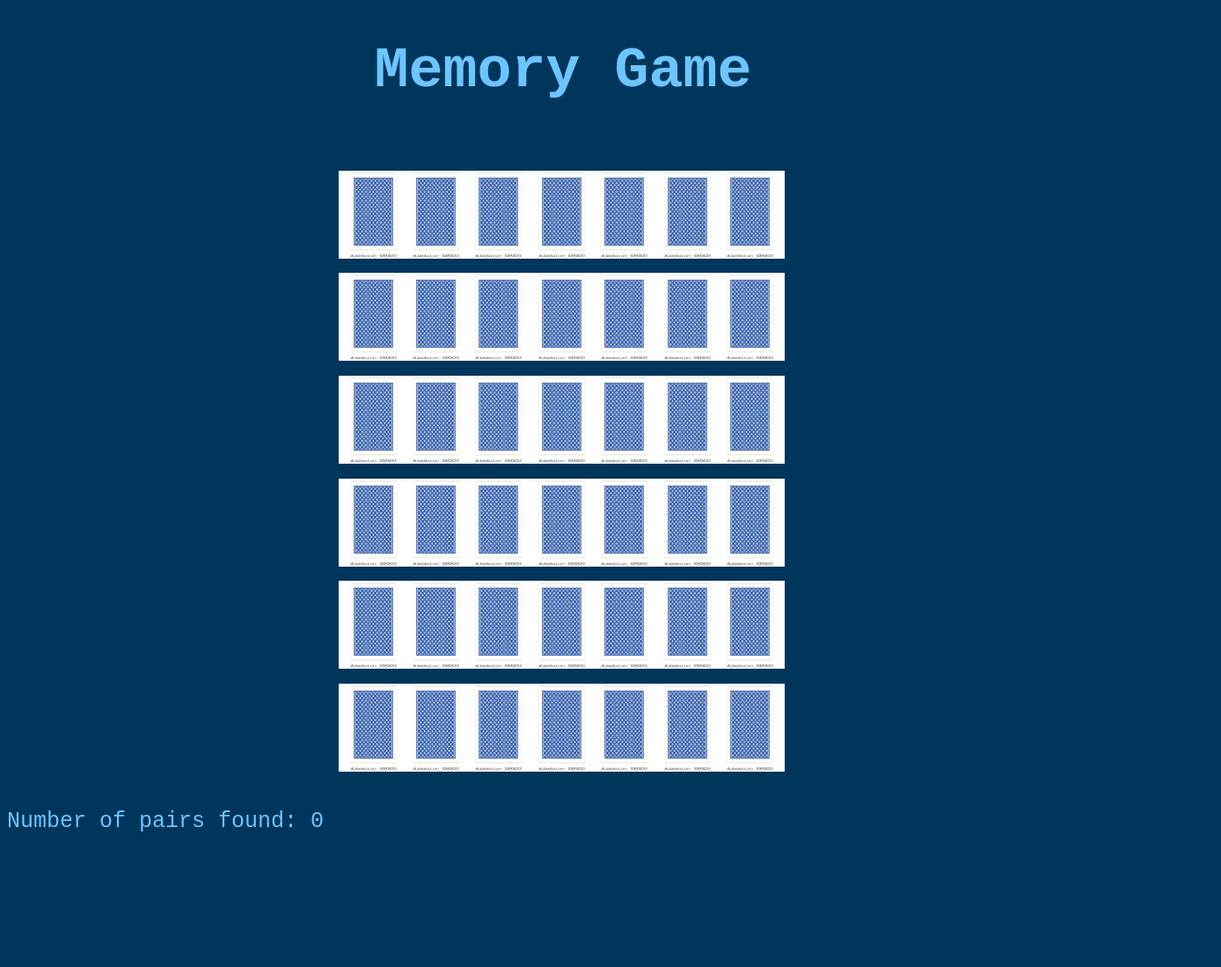
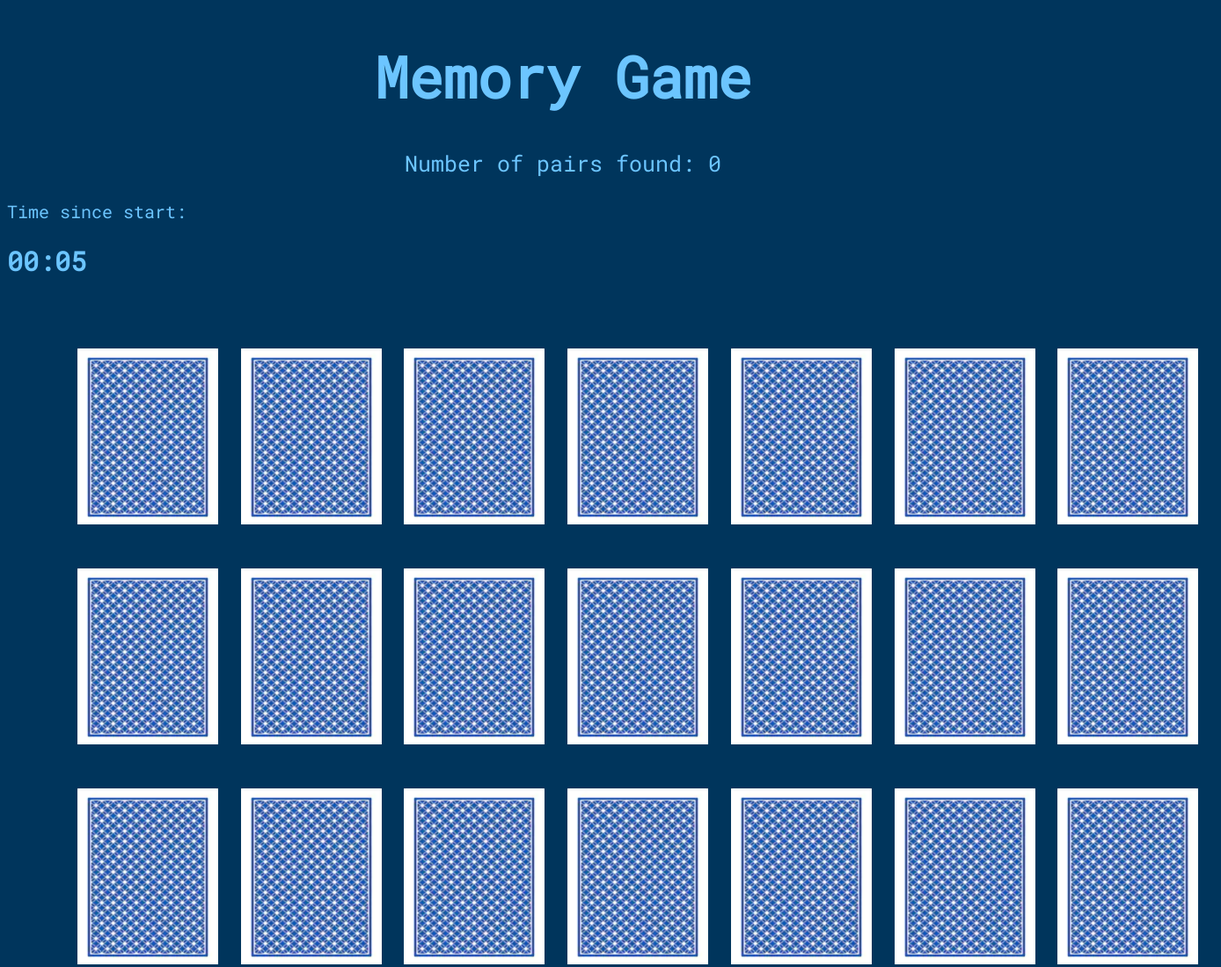
Before and after one commit to isib00/wdi-project-one, a plain HTML site: page index.html in a window 1280 px wide. Shown: the top 1099 px of the page at 88% size, 1388 px wide, since content can reach past the window. Before the commit the page ends 948 px from the top, so only its background shows below. Drawn offline with Linux system fonts and the light colour scheme.

Commit message:
added the working stopwatch

```diff
--- a/css/style.css
+++ b/css/style.css
@@ -16,40 +16,44 @@ p {
   color: rgba(108, 197, 255, 1);
   font-family: 'Roboto Mono', monospace;
   font-size: 25px;
+  text-align: center;
+}
+
+.stopwatch {
+    color: rgba(108, 197, 255, 1);
+    font-family: 'Roboto Mono', monospace;
+    font-size: 20px;
 }
 
 header {
   text-align: center;
-  height: 150px;
+  height: 100px;
 }
 
 main {
-
   height: 600px;
 }
 main section {
   display: flex;
   flex-direction: column;
-  height: 600px;
-  margin-left: 200px;
-  margin-right: 200px;
 }
 
 img.front, img.back {
-  height: 100px;
-  width: 79px;
+  height: 200px;
+  width: 160px;
   position: absolute;
 }
 
 .row div {
-  height: 100px;
-  width: 79px;
+  height: 250px;
+  width: 200px;
 }
 
 .row {
   display: flex;
-  width: 500px;
-  height: 125px;
+  width: 1300px;
+  height: 250px;
+  margin: 0 auto;
 }
 
 .card .flipped {
@@ -57,12 +61,16 @@ img.front, img.back {
 }
 
 #grid {
-  width: 511px;
-  height: 700px;
-  margin: 0 auto;
+  width: 700px;
+  /* height: 1400px; */
+  margin: 80px;
+  display: flex;
+
 }
 
 .found {
   background-color: white;
 }
+
+
 /*# sourceMappingURL=style.css.map */
--- a/index.html
+++ b/index.html
@@ -4,6 +4,7 @@
     <meta charset="utf-8">
     <title>MemoryGame</title>
     <link rel="stylesheet" href="css/style.css">
+    <link href="https://fonts.googleapis.com/css?family=Roboto+Mono" rel="stylesheet">
   </head>
 
 
@@ -13,87 +14,29 @@
       <h1>Memory Game</h1>
     </header>
 
+    <aside class="scores">
+      <p>Number of pairs found: <span class="score"></span></p>
+    </aside>
+
+    <aside class="stopwatch">Time since start:<h2 class="timer">00:00</h2> </aside>
+
+
+
     <main>
 
       <aside>
       </aside>
 
       <section class="grid" id="grid">
-        <!-- <div class="row1">
-          <div class="box0"><img src="ImagesMemoryGame/1.jpg"></div>
-          <div class="box0"><img src="ImagesMemoryGame/1.jpg"></div>
-          <div class="box1"><img src="ImagesMemoryGame/2.jpg"></div>
-          <div class="box1"><img src="ImagesMemoryGame/2.jpg"></div>
-          <div class="box2"><img src="ImagesMemoryGame/3.jpg"></div>
-          <div class="box2"><img src="ImagesMemoryGame/3.jpg"></div>
-          <div class="box3"><img src="ImagesMemoryGame/4.jpg"></div>
-        </div>
-        <div class="row2">
-          <div class="box3"><img src="ImagesMemoryGame/4.jpg"></div>
-          <div class="box4"><img src="ImagesMemoryGame/5.jpg"></div>
-          <div class="box4"><img src="ImagesMemoryGame/5.jpg"></div>
-          <div class="box5"><img src="ImagesMemoryGame/6.jpg"></div>
-          <div class="box5"><img src="ImagesMemoryGame/6.jpg"></div>
-          <div class="box6"><img src="ImagesMemoryGame/7.jpg"></div>
-          <div class="box6"><img src="ImagesMemoryGame/7.jpg"></div>
-        </div>
-        <div class="row3">
-          <div class="box7"><img src="ImagesMemoryGame/8.jpg"></div>
-          <div class="box7"><img src="ImagesMemoryGame/8.jpg"></div>
-          <div class="box8"><img src="ImagesMemoryGame/9.jpg"></div>
-          <div class="box8"><img src="ImagesMemoryGame/9.jpg"></div>
-          <div class="box9"><img src="ImagesMemoryGame/10.jpg"></div>
-          <div class="box9"><img src="ImagesMemoryGame/10.jpg"></div>
-          <div class="box10"><img src="ImagesMemoryGame/11.jpeg"></div>
-        </div>
-        <div class="row4">
-          <div class="box10"><img src="ImagesMemoryGame/11.jpeg"></div>
-          <div class="box11"><img src="ImagesMemoryGame/12.jpeg"></div>
-          <div class="box11"><img src="ImagesMemoryGame/12.jpeg"></div>
-          <div class="box12"><img src="ImagesMemoryGame/13.jpg"></div>
-          <div class="box12"><img src="ImagesMemoryGame/13.jpg"></div>
-          <div class="box13"><img src="ImagesMemoryGame/14.jpg"></div>
-          <div class="box13"><img src="ImagesMemoryGame/14.jpg"></div>
-        </div>
-        <div class="row5">
-          <div class="box14"><img src="ImagesMemoryGame/15.jpg"></div>
-          <div class="box14"><img src="ImagesMemoryGame/15.jpg"></div>
-          <div class="box15"><img src="ImagesMemoryGame/16.jpeg"></div>
-          <div class="box15"><img src="ImagesMemoryGame/16.jpeg"></div>
-          <div class="box16"><img src="ImagesMemoryGame/17.jpeg"></div>
-          <div class="box16"><img src="ImagesMemoryGame/17.jpeg"></div>
-          <div class="box17"><img src="ImagesMemoryGame/18.jpg"></div>
-        </div>
-        <div class="row6">
-          <div class="box17">
-            <img src="ImagesMemoryGame/18.jpg">
-          </div>
-          <div class="box18"><img src="ImagesMemoryGame/19.jpeg"></div>
-          <div class="box18"><img src="ImagesMemoryGame/19.jpeg"></div>
-          <div class="box19"><img src="ImagesMemoryGame/20.jpeg"></div>
-          <div class="box19"><img src="ImagesMemoryGame/20.jpeg"></div>
-          <div class="box20"><img src="ImagesMemoryGame/21.jpeg"></div>
-          <div class="box21"><img src="ImagesMemoryGame/21.jpeg"></div>
-        </div>
- -->
+      </section>
 
 
-
-
-      </section>
-
-      <aside class="scores">
-        <p>Number of pairs found: <span class="score"></span></p>
-
-      </aside>
 
     </main>
 
     <footer>
     </footer>
 
-
-
     <script src="js/script.js" charset="utf-8"></script>
   </body>
 
--- a/js/script.js
+++ b/js/script.js
@@ -89,7 +89,7 @@ function buildDomElement(card) {
   div.appendChild(frontImg);
   // Card back:
   const backImg = document.createElement('img');
-  backImg.setAttribute('src', 'ImagesMemoryGame/back.jpg');
+  backImg.setAttribute('src', 'ImagesMemoryGame/back image bearbeitet.jpg');
   backImg.className = 'back';
   backImg.addEventListener('click', handleCardBackClick);
   div.appendChild(backImg);
@@ -110,15 +110,12 @@ function handleCardBackClick(event) {
   const cardNumber = clickedElement.parentElement.getAttribute('card-number');
   if (cardsclicked === 1) {
     firstCard = cardNumber;
-    // clickedElement.classList.remove('flipped');
+
   } else if (cardsclicked === 2) {
     secondCard = cardNumber;
-    // } else if (cardsclicked > 2) {
-    //   clickedElement.removeEventListener();
-    // }
+
     checkForPairs();
-    // cardsclicked = 0;
-    // cardsInPlay = [];
+
 
   }
 
@@ -163,5 +160,37 @@ const cardsOutOfGame = [];
 function checkForEndOfGame() {
   if (cardsOutOfGame.length === 41) {
     alert('The game is over. You have found all of the pairs!');
+    clearInterval()
   }
 }
+
+
+
+
+
+
+
+
+
+
+//Stopwatch:
+
+const timer = document.querySelector('.timer');
+console.log('this is the timer' , timer);
+
+
+let minutes = 0;
+let seconds = 0;
+
+const stopWatch = setInterval(() => {
+  seconds++;
+  if (seconds === 60) {
+    minutes++;
+    seconds = 0;
+  }
+  timer.innerHTML = `${formatNumber(minutes)}:${formatNumber(seconds)}`;
+},1000);
+
+function formatNumber(num) {
+  return num < 10 ? `0${num}` : num;
+}
```
Also changed, not shown: ImagesMemoryGame/back image bearbeitet.jpg (added).
